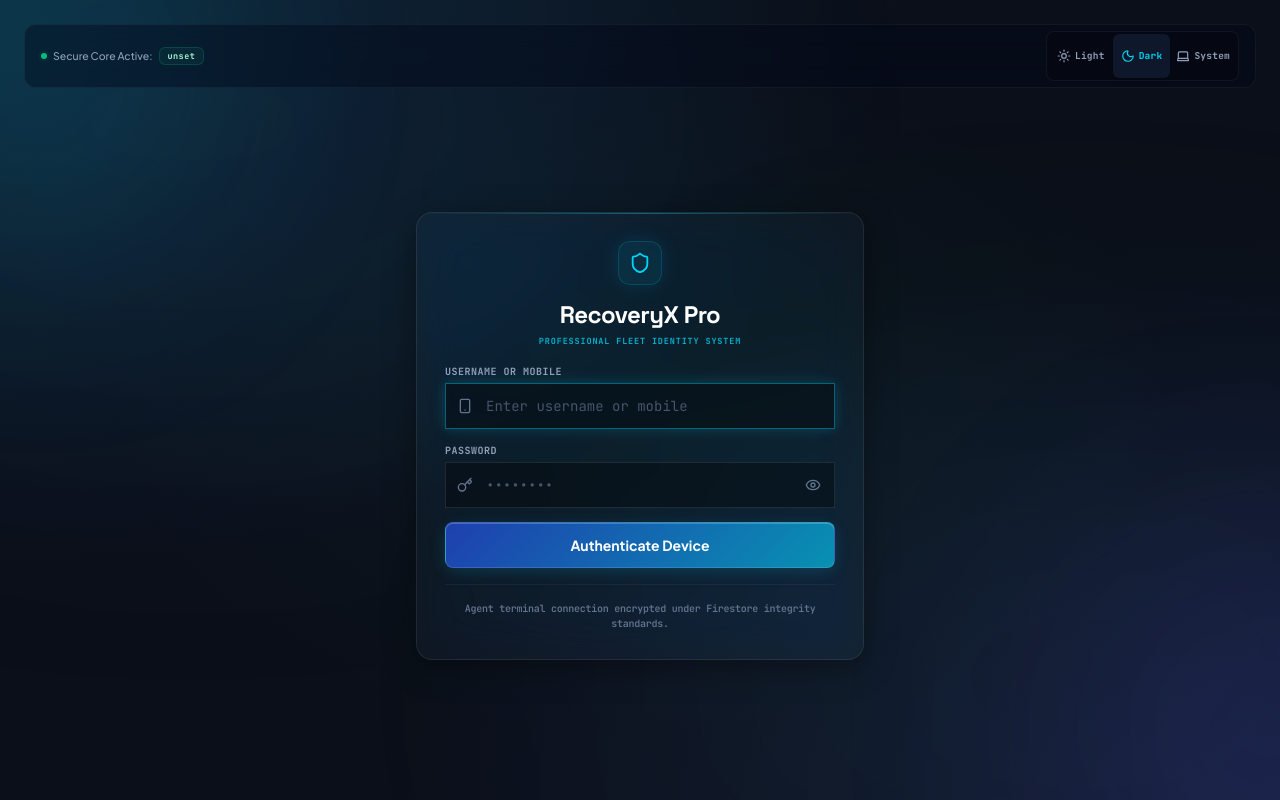
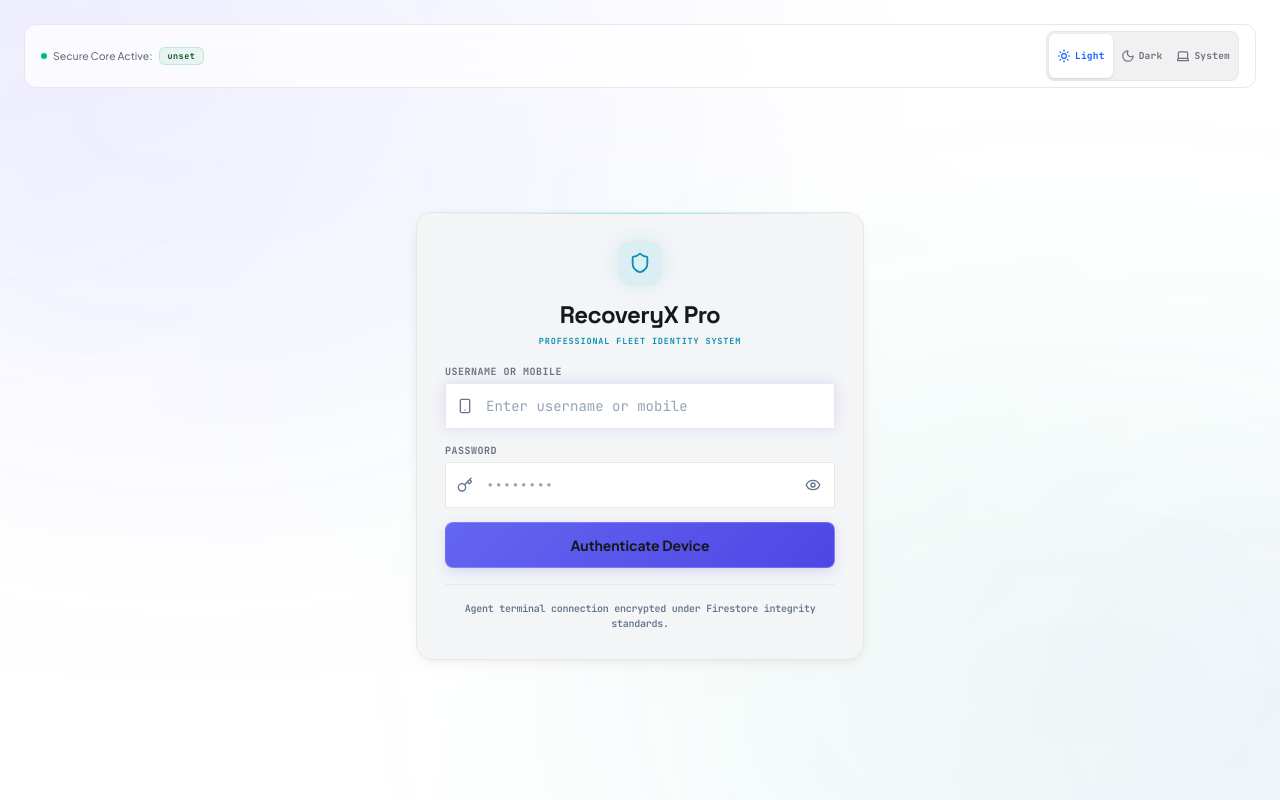
Before and after one commit to sadaf06/RecoveryX-Pro-Web, a React (Vite) app: page / in a window 1280 px wide. Built offline with nearby package versions, Linux system fonts and the light colour scheme; no server answers; the database is empty.

Commit message:
feat(theme): default to light mode, light base vars to avoid dark flash

```diff
--- a/src/App.tsx
+++ b/src/App.tsx
@@ -33,11 +33,11 @@ export default function App() {
   const [currentUser, setCurrentUser] = useState<User | null>(null);
   const [authLoading, setAuthLoading] = useState(true);
 
-  // Theme Management (Default is 'dark' Mode on first view)
+  // Theme Management (Default is 'light' Mode on first view)
   const [theme, setTheme] = useState<'light' | 'dark' | 'system'>(() => {
     const saved = localStorage.getItem("theme_preference");
     if (saved) return saved as 'light' | 'dark' | 'system';
-    return 'dark'; // Dark Mode as default first theme!
+    return 'light'; // Light Mode as default first theme!
   });
 
   // Settings Panel state
--- a/src/index.css
+++ b/src/index.css
@@ -7,42 +7,42 @@
   --font-mono: "JetBrains Mono", ui-monospace, SFMono-Regular, monospace;
 }
 
-/* Base custom resets for enterprise premium UI with strict single viewport constraints */
+/* Base defaults mirror the light theme (default first view) to avoid a dark flash on load */
 :root {
-  color-scheme: dark;
-  --app-bg-color: #0b0f19;
-  --bg-gradient-1: rgba(6, 182, 212, 0.15);
-  --bg-gradient-2: rgba(99, 102, 241, 0.15);
-  --bg-gradient-3: rgba(16, 185, 129, 0.05);
-  --orb-color-1: rgba(6, 182, 212, 0.3);
-  --orb-color-2: rgba(79, 70, 229, 0.25);
+  color-scheme: light;
+  --app-bg-color: #FFFFFF;
+  --bg-gradient-1: rgba(99, 102, 241, 0.05);
+  --bg-gradient-2: rgba(99, 102, 241, 0.03);
+  --bg-gradient-3: rgba(16, 185, 129, 0.02);
+  --orb-color-1: rgba(99, 102, 241, 0.06);
+  --orb-color-2: rgba(168, 85, 247, 0.05);
 
-  --glass-bg: rgba(255, 255, 255, 0.03);
-  --glass-blur: blur(20px) saturate(160%);
-  --glass-border: 1px solid rgba(255, 255, 255, 0.08);
-  --glass-shadow: 0 8px 32px 0 rgba(0, 0, 0, 0.37);
+  --glass-bg: #F4F5F7;
+  --glass-blur: none;
+  --glass-border: 1px solid #E8E8E6;
+  --glass-shadow: 0 4px 18px -4px rgba(22, 24, 29, 0.08), 0 2px 8px -2px rgba(22, 24, 29, 0.04);
 
-  --input-bg: rgba(0, 0, 0, 0.35);
-  --input-border: rgba(255, 255, 255, 0.1);
-  --input-color: #ffffff;
+  --input-bg: #FFFFFF;
+  --input-border: #E8E8E6;
+  --input-color: #16181D;
 
-  --text-primary: #ffffff;
-  --text-secondary: #94a3b8;
+  --text-primary: #16181D;
+  --text-secondary: #6B7280;
 
-  --secondary-btn-bg: rgba(255, 255, 255, 0.04);
-  --secondary-btn-border: rgba(255, 255, 255, 0.08);
-  --secondary-btn-text: #94a3b8;
-  --secondary-btn-hover-bg: rgba(255, 255, 255, 0.08);
-  --secondary-btn-hover-text: #ffffff;
+  --secondary-btn-bg: #FFFFFF;
+  --secondary-btn-border: #E8E8E6;
+  --secondary-btn-text: #6B7280;
+  --secondary-btn-hover-bg: #F7F7F5;
+  --secondary-btn-hover-text: #16181D;
 
-  --badge-bg: rgba(255, 255, 255, 0.03);
-  --badge-border: rgba(255, 255, 255, 0.06);
-  --badge-text: #94a3b8;
+  --badge-bg: #FFFFFF;
+  --badge-border: #E8E8E6;
+  --badge-text: #6B7280;
 
-  --danger-bg: rgba(239, 68, 68, 0.1);
-  --danger-border: rgba(239, 68, 68, 0.25);
-  --danger-text: #fca5a5;
-  --danger-hover-bg: rgba(239, 68, 68, 0.2);
+  --danger-bg: rgba(220, 38, 38, 0.06);
+  --danger-border: rgba(220, 38, 38, 0.22);
+  --danger-text: #991B1B;
+  --danger-hover-bg: rgba(220, 38, 38, 0.12);
 }
 
 html, body, #root {
```
